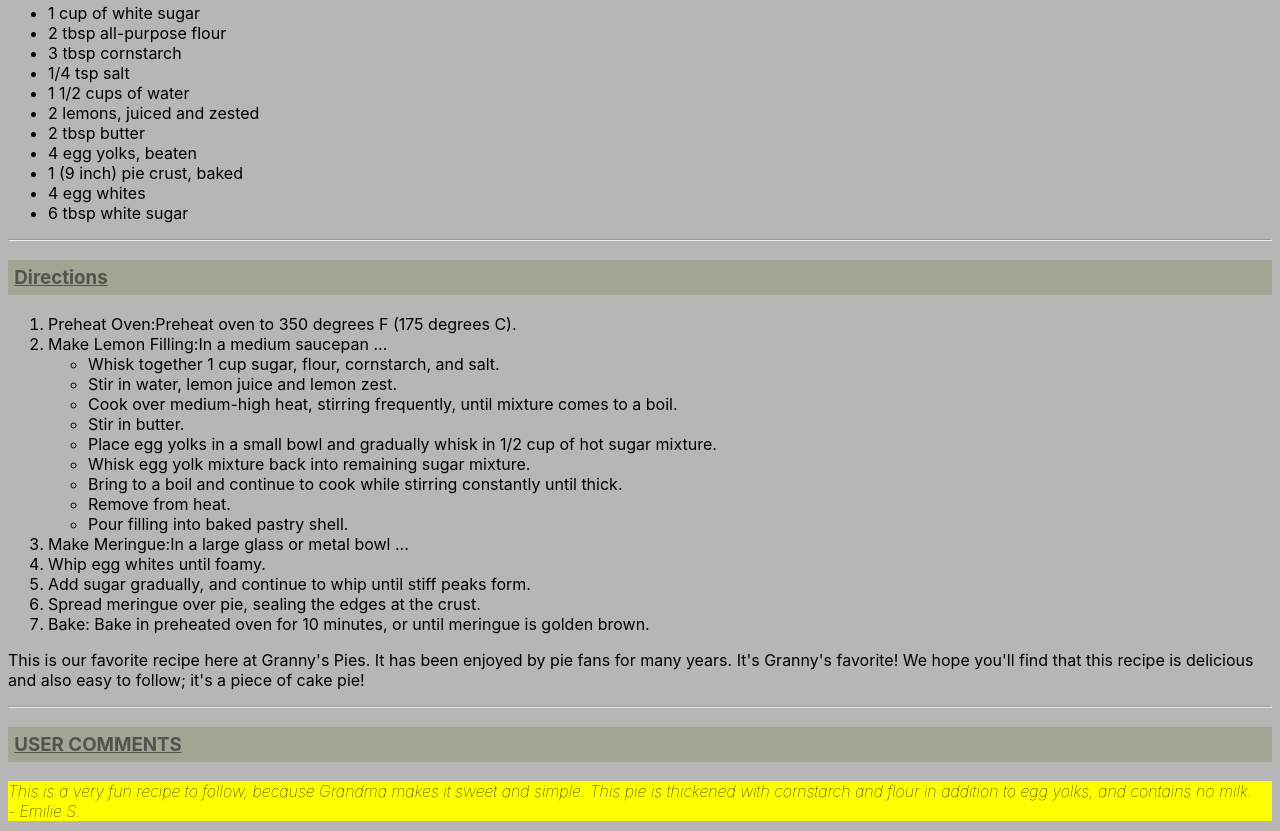
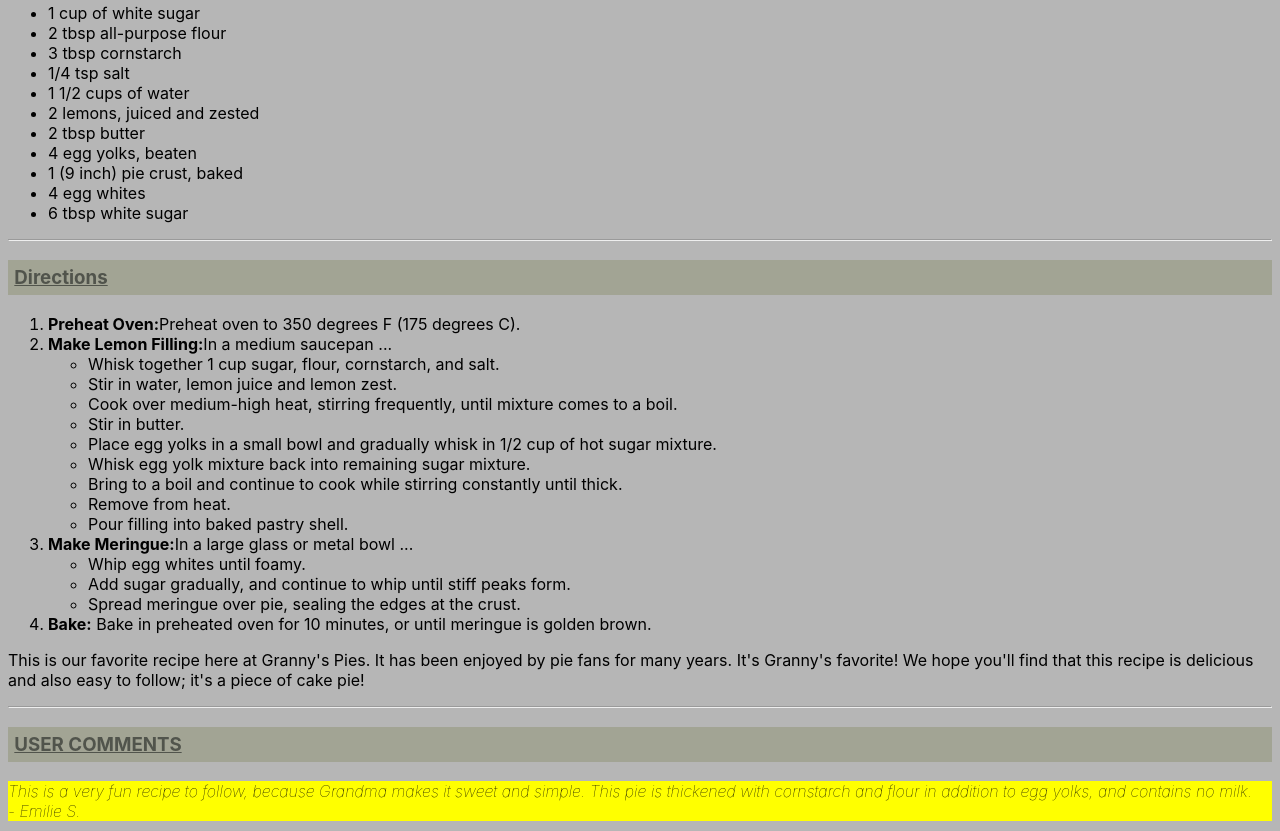
Before and after one commit to lumu-daniel/daniel_inc, a plain HTML site: page reciepe.html in a window 1280 px wide. Shown: the part 565-1396 px from the top of the page. Drawn offline with Linux system fonts and the light colour scheme.

Commit message:
fixed boldness

```diff
--- a/reciepe.html
+++ b/reciepe.html
@@ -52,11 +52,13 @@
     </li>
     <li>
         <span class="dark_strong">Make Meringue:</span>In a large glass or metal bowl ...
-        <li>Whip egg whites until foamy.</li>
-        <li>Add sugar gradually, and continue to whip until stiff peaks form.</li>
-        <li>Spread meringue over pie, sealing the edges at the crust.</li>
+        <ul>
+            <li>Whip egg whites until foamy.</li>
+            <li>Add sugar gradually, and continue to whip until stiff peaks form.</li>
+            <li>Spread meringue over pie, sealing the edges at the crust.</li>
+        </ul>
     </li>
-    <li><span>Bake:</span> Bake in preheated oven for 10 minutes, or until meringue is golden brown.</li>
+    <li><span class="dark_strong">Bake:</span> Bake in preheated oven for 10 minutes, or until meringue is golden brown.</li>
 </ol>
 <p>This is our favorite recipe here at Granny's Pies. It has been enjoyed by pie fans for many years. It's Granny's favorite! We hope you'll find that this recipe is delicious and also easy to follow; it's a piece of cake pie!</p>
 <hr/>
--- a/reciepe_styles.css
+++ b/reciepe_styles.css
@@ -47,3 +47,7 @@ body {
     text-decoration: underline;
     color: rgb(199, 223, 119);
   }
+
+  .dark_strong{
+    font-weight: bolder;
+  }
```
